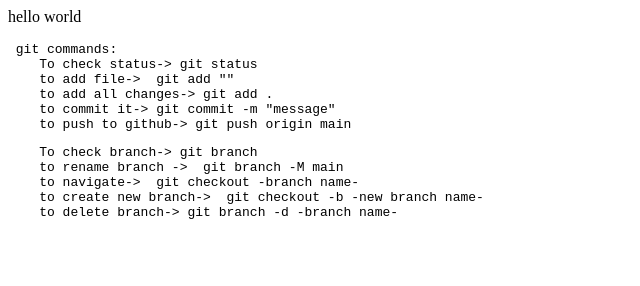
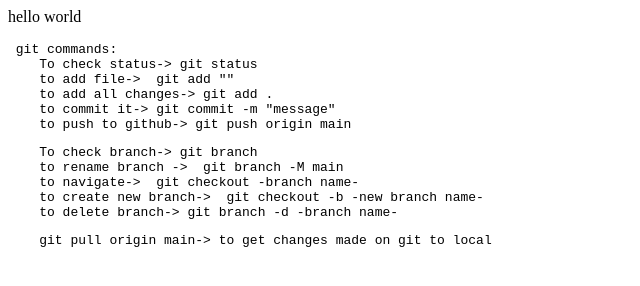
Before and after one commit to Dani-Saraswati/1Demo, a plain HTML site: page index.html in a window 1280 px wide. Shown: the whole page, without its empty margins (0-640 px from the left). Drawn offline with Linux system fonts and the light colour scheme.

Commit message:
Addindex

```diff
--- a/index.html
+++ b/index.html
@@ -14,3 +14,6 @@
     to create new branch->  git checkout -b -new branch name-
     to delete branch-> git branch -d -branch name-
 </pre>
+<pre>
+    git pull origin main-> to get changes made on git to local
+</pre>
```
